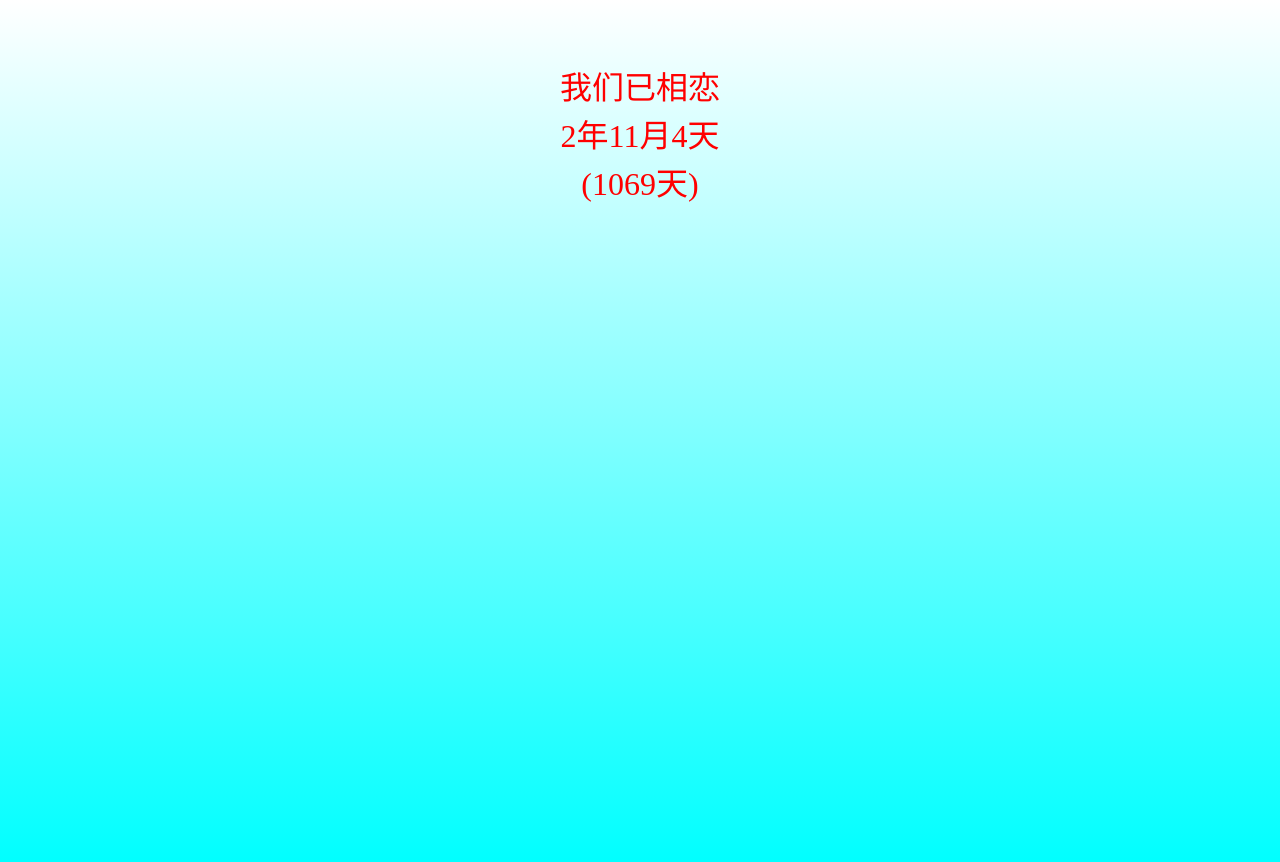
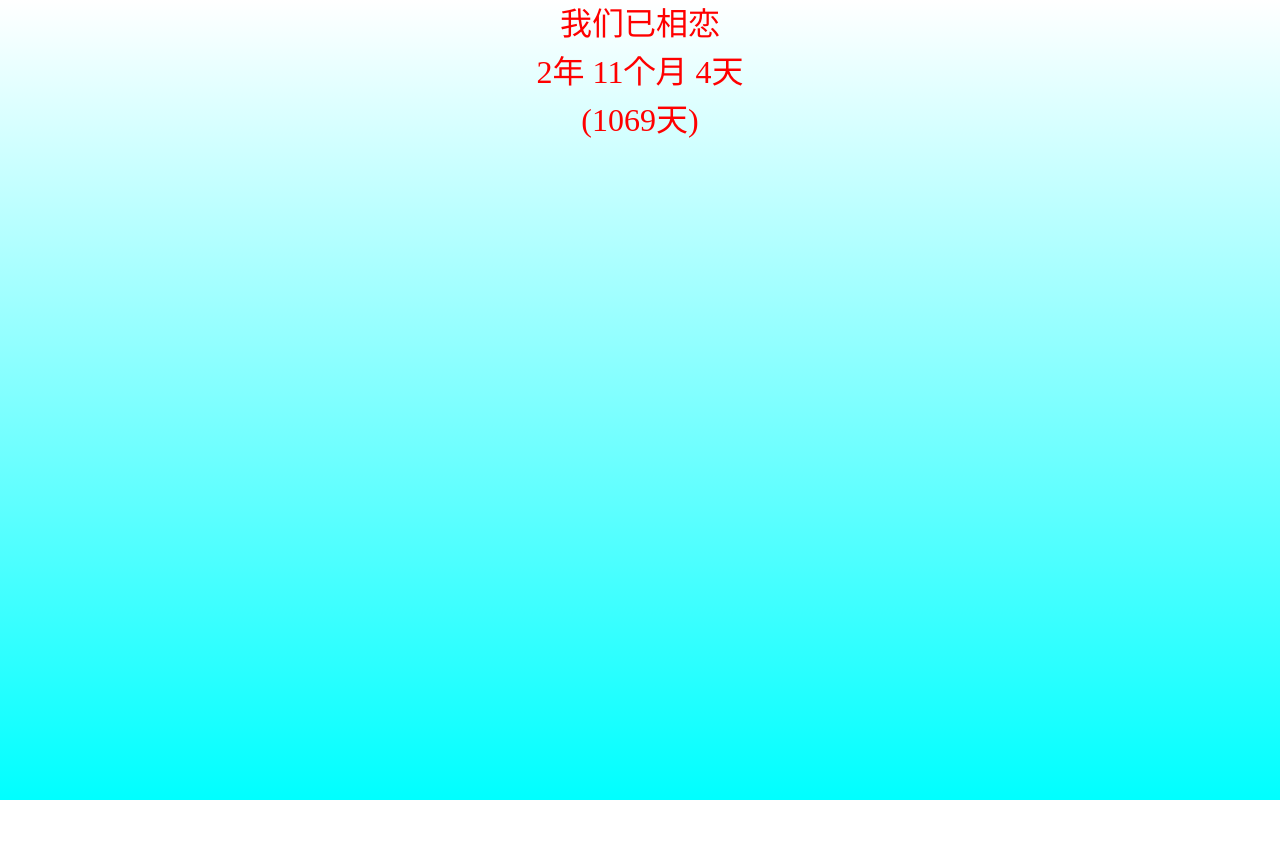
Before and after one commit to lgh06/counter, a plain HTML site: page index.html in a window 1280 px wide. After the commit the page ends 800 px from the top, so only its background shows below. Drawn offline with Linux system fonts and the light colour scheme.

Commit message:
展现文字更改

```diff
--- a/app.js
+++ b/app.js
@@ -15,7 +15,7 @@
     //天数 或者 除去 年月 的天数
     var oD = moment(end).diff(moment(start).add(months,'months'),'days');
 
-    var all = (years?(years+'年'):'') + (oM?(oM+'月'):'') + (oD?(oD+'天'):'');
+    var all = (years?(years+'年 '):'') + (oM?(oM+'个月 '):'') + (oD?(oD+'天'):'');
 
     return {
       days:days,
--- a/index.html
+++ b/index.html
@@ -25,7 +25,6 @@
       text-align: center;
       font-size: 2em;
       color:red;
-      padding-top: 2em;
       line-height: 1.5;
     }
   </style>
```
Also changed, not shown: js/third/local.js (line endings or trailing spaces), 1 other file.
